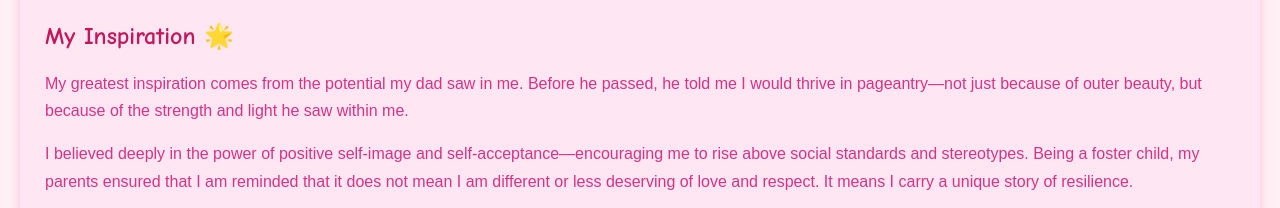
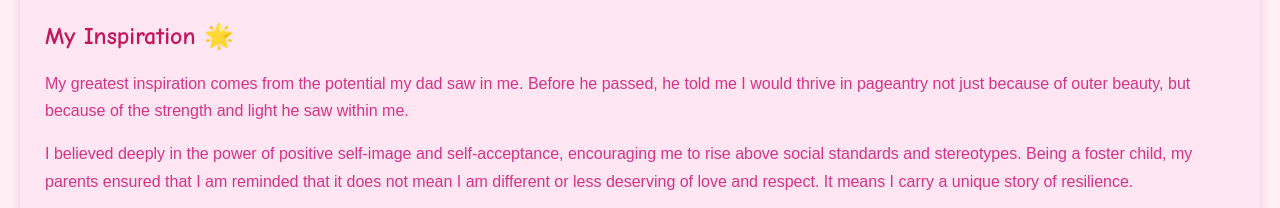
Before and after one commit to blessiie-10/miss-gauteng-2025Website, a plain HTML site: page about.html in a window 1280 px wide. Shown: the part 1101-1309 px from the top of the page. Drawn offline with Linux system fonts and the light colour scheme.

Commit message:
Update about.html

```diff
--- a/about.html
+++ b/about.html
@@ -111,8 +111,8 @@
 
   <section>
     <h2>My Inspiration 🌟</h2>
-    <p>My greatest inspiration comes from the potential my dad saw in me. Before he passed, he told me I would thrive in pageantry—not just because of outer beauty, but because of the strength and light he saw within me.</p>
-    <p>I believed deeply in the power of positive self-image and self-acceptance—encouraging me to rise above social standards and stereotypes. Being a foster child, my parents ensured that I am reminded that it does not mean I am different or less deserving of love and respect. It means I carry a unique story of resilience.</p>
+    <p>My greatest inspiration comes from the potential my dad saw in me. Before he passed, he told me I would thrive in pageantry not just because of outer beauty, but because of the strength and light he saw within me.</p>
+    <p>I believed deeply in the power of positive self-image and self-acceptance, encouraging me to rise above social standards and stereotypes. Being a foster child, my parents ensured that I am reminded that it does not mean I am different or less deserving of love and respect. It means I carry a unique story of resilience.</p>
     <p>I am inspired to advocate for mental health awareness, especially for foster children, helping them embrace who they are and where they come from. It’s about building pride from one’s journey, seeking support, and using that strength to become the best version of yourself.</p>
   </section>
 
```
